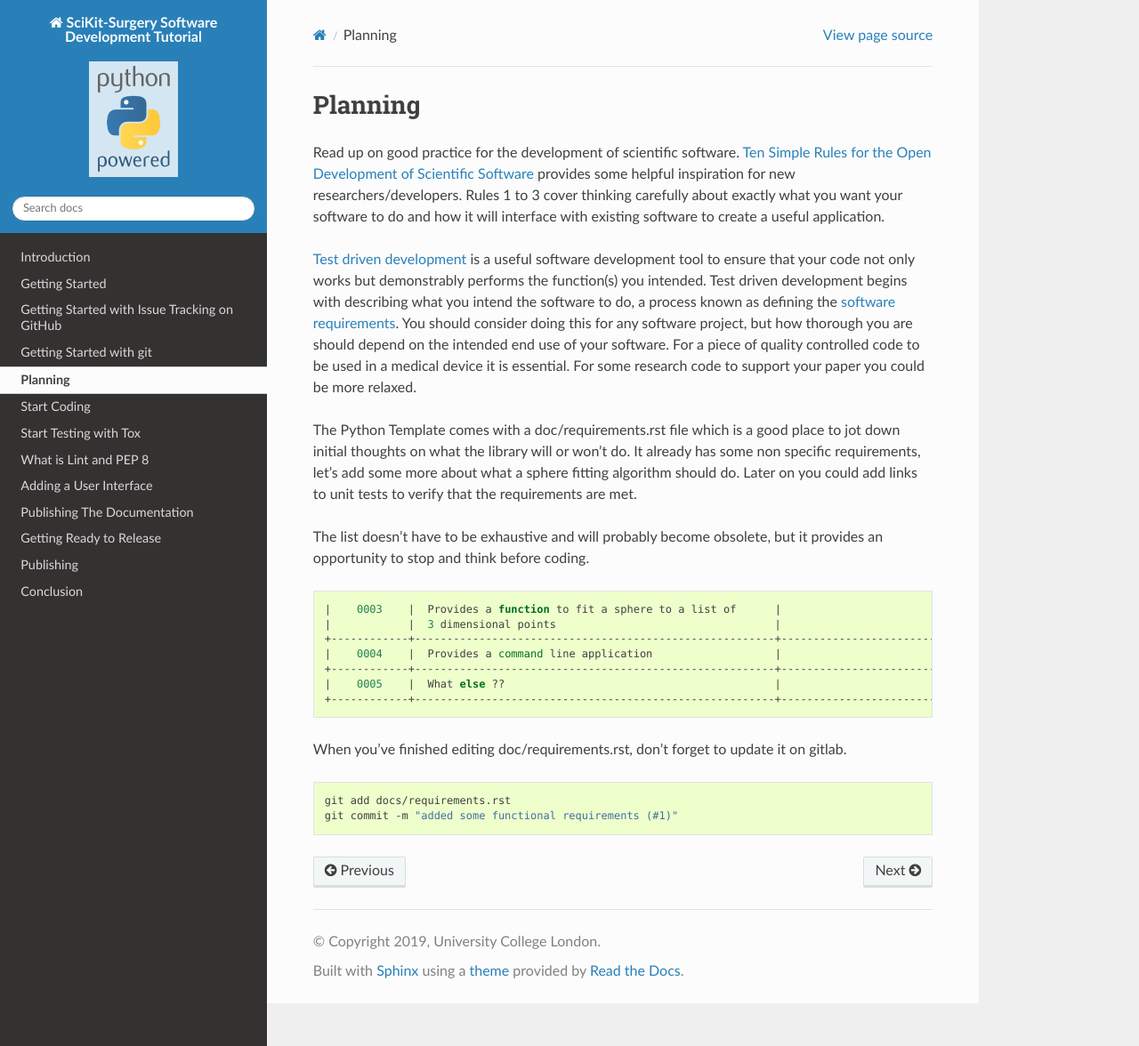
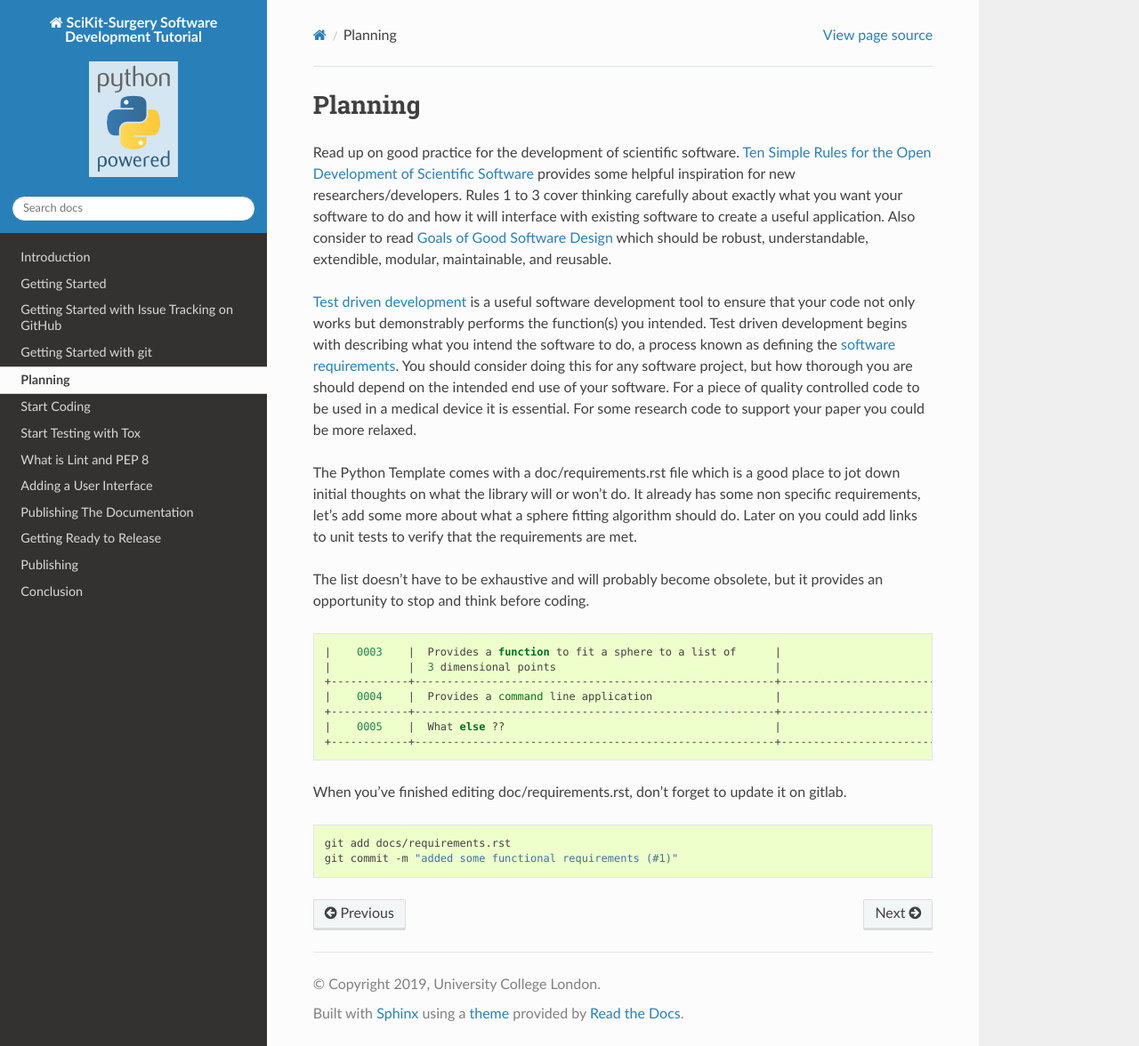
Before and after one commit to SciKit-Surgery/scikit-surgerytutorial02, a Sphinx documentation site: the page built from doc/04_Planning.rst, in a window 1280 px wide and 1176 px high. Shown: the whole window at 89% size. Built offline with Sphinx 7.4.7 and the Read the Docs theme 2.0.0, drawn with Linux system fonts in a browser that asks for light colours; formulas are drawn with MathJax 3.

Commit message:
adds reference for Goals of Good Software Design at 04_Planning (#33, #32)

```diff
--- a/doc/04_Planning.rst
+++ b/doc/04_Planning.rst
@@ -11,6 +11,8 @@ some helpful inspiration for new researchers/developers.
 Rules 1 to 3 cover thinking carefully
 about exactly what you want your software to do and how it will interface with
 existing software to create a useful application.
+Also consider to read `Goals of Good Software Design`_ which should be
+robust, understandable, extendible, modular, maintainable, and reusable.
 
 `Test driven development`_ is a useful software development tool to ensure that
 your code not only works but demonstrably performs the function(s) you intended.
@@ -50,3 +52,4 @@ When you've finished editing doc/requirements.rst, don't forget to update it on
 .. _`Ten Simple Rules for the Open Development of Scientific Software`: https://journals.plos.org/ploscompbiol/article?id=10.1371/journal.pcbi.1002802
 .. _`software requirements`: http://andtr.com/the-importance-of-software-requirements
 .. _`Test driven development`: https://en.wikipedia.org/wiki/Test-driven_development
+.. _`Goals of Good Software Design`: https://github.com/lorensen/VTKExamples/blob/master/src/VTKBook/02Chapter2.md#22-goals-of-good-software-design
```
